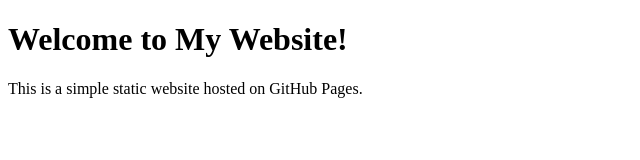
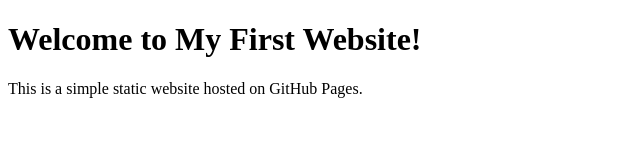
Before and after one commit to Kavya-Pasula/Git, a plain HTML site: page index.html in a window 1280 px wide. Shown: the whole page, without its empty margins (0-640 px from the left). Drawn offline with Linux system fonts and the light colour scheme.

Commit message:
Edited index.html file

```diff
--- a/index.html
+++ b/index.html
@@ -6,7 +6,7 @@
     <title>My Website</title>
 </head>
 <body>
-    <h1>Welcome to My Website!</h1>
+    <h1>Welcome to My First Website!</h1>
     <p>This is a simple static website hosted on GitHub Pages.</p>
 </body>
 </html>
```
